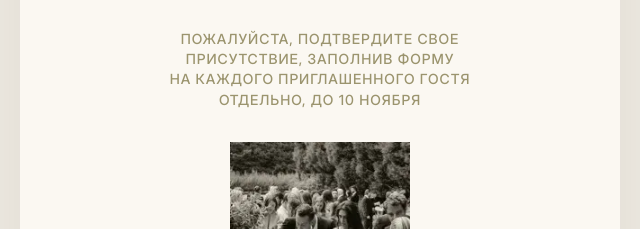
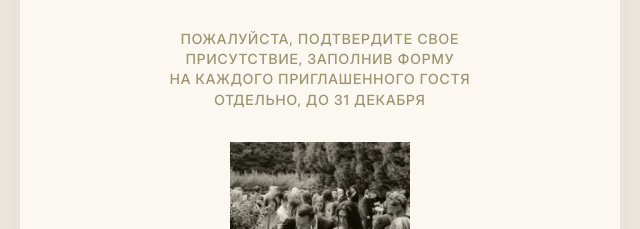
Before and after one commit to Andrey-saf/andrey-anastasia, a plain HTML site: page index.html in a window 1280 px wide. Shown: the part 4251-4480 px from the top of the page, 320-960 px from the left. Drawn offline with Linux system fonts and the light colour scheme.

Commit message:
Update index.html

```diff
--- a/index.html
+++ b/index.html
@@ -140,7 +140,7 @@
       <div class="rsvp-heading reveal">
         <h2 class="section-title" id="rsvp-title">Анкета гостя</h2>
       </div>
-      <p class="rsvp-copy small-caps reveal">Пожалуйста, подтвердите свое присутствие, заполнив форму на каждого приглашенного гостя отдельно, <strong>до 10 ноября</strong></p>
+      <p class="rsvp-copy small-caps reveal">Пожалуйста, подтвердите свое присутствие, заполнив форму на каждого приглашенного гостя отдельно, <strong>до 31 декабря</strong></p>
       <img class="rsvp-photo reveal" src="assets/rsvp-photo.webp" width="200" height="200" alt="Праздничная атмосфера свадьбы" loading="lazy">
       <noscript><p class="form-message">Для отправки анкеты включите JavaScript или свяжитесь с организатором по контактам ниже.</p></noscript>
       <form id="rsvp-form" class="rsvp-form" novalidate>
```
